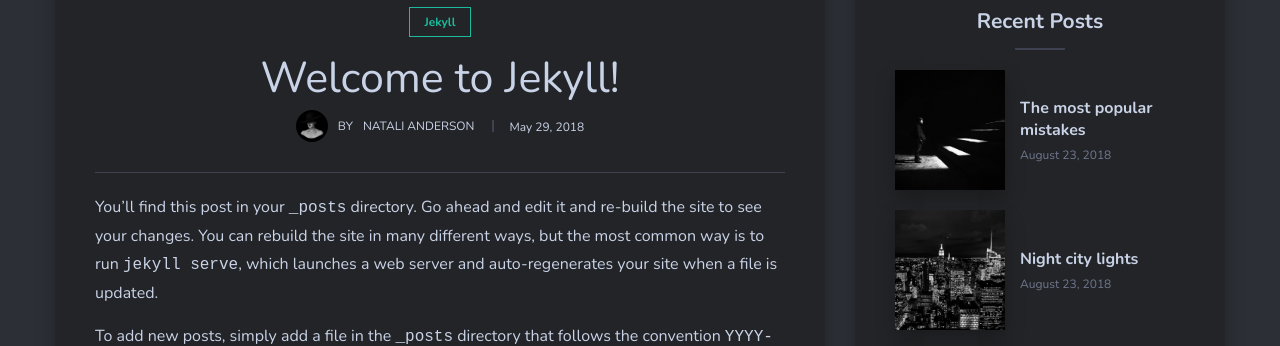
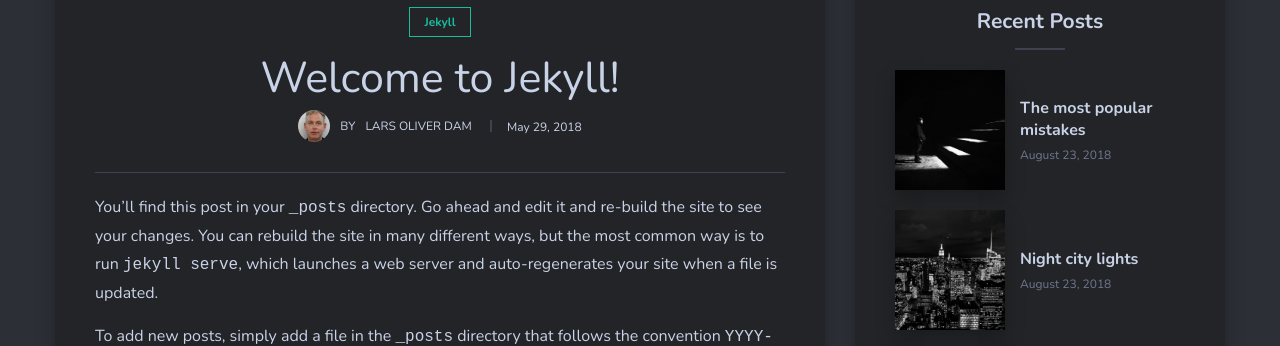
Before and after one commit to larsoliverdam/nmit, a Jekyll site: the page built from _posts/2018-05-29-welcome-to-jekyll.markdown, in a window 1280 px wide and 900 px high, scrolled down 616 px. Shown: the part 142-488 px from the top of the window. Built offline with Jekyll 4.4.1, drawn with Linux system fonts in a browser that asks for light colours; nearby versions of some CDN libraries; comment, search, counter and statistics services are not loaded.

Commit message:
customize 3 config file

```diff
--- a/_config.yml
+++ b/_config.yml
@@ -10,7 +10,7 @@ remote_theme: artemsheludko/galada
 
 #-------------------------------
 # About Section
-author-name:   Natali Anderson
+author-name:   Lars Oliver Dam
 author-avatar: 09.jpg
 
 
```
Also changed, not shown: img/09.jpg.
